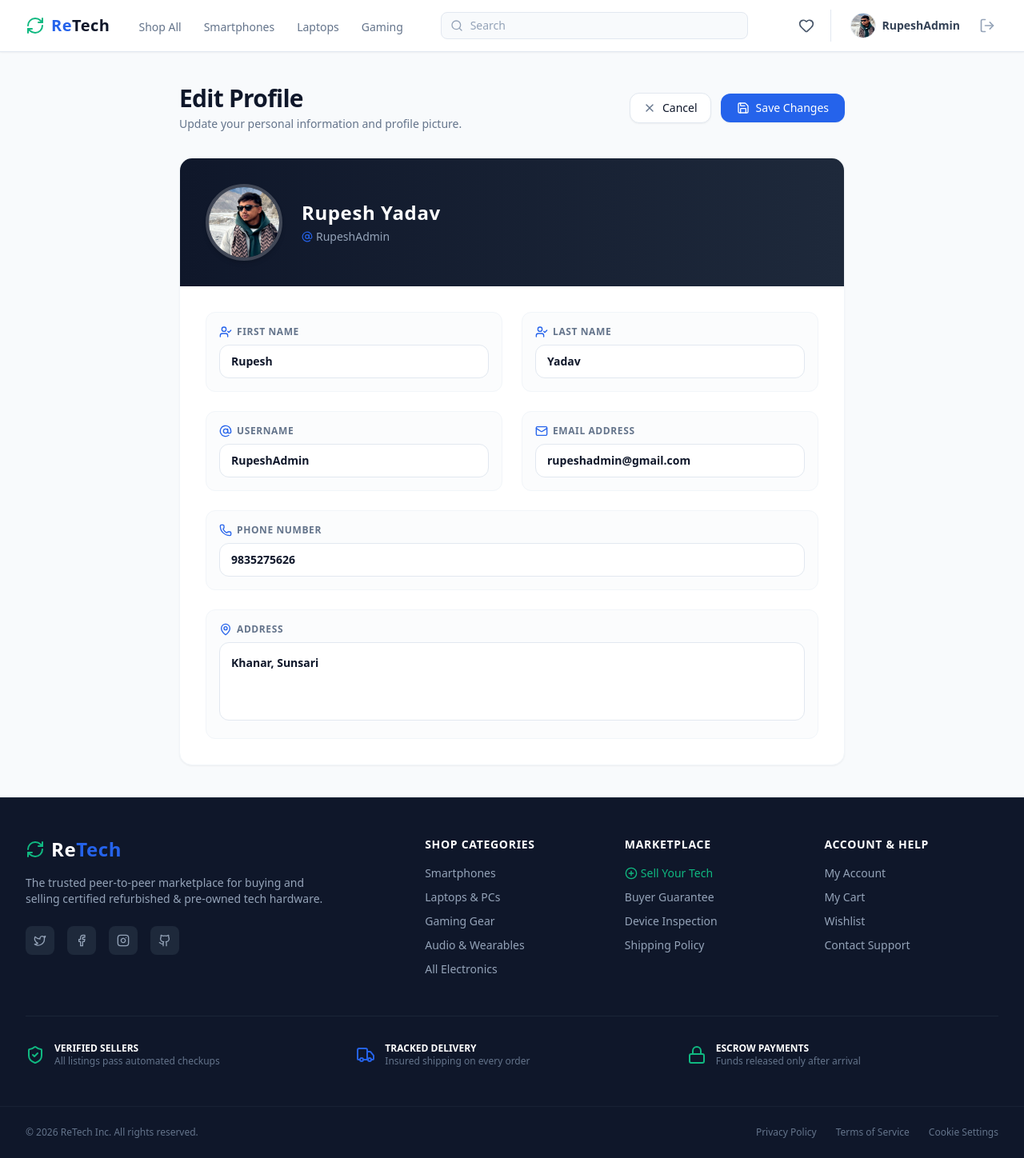
After one commit to bipinjlimbu/C2C-E-Commerce---Django-Project, a Django app: page /profile/edit/ in a window 1280 px wide. The commit adds this page. Shown: the whole page at 80% size. Run offline with Django 5.2, Linux system fonts and the light colour scheme; a user stored in the database is signed in.

Commit message:
Edit Profile Page Added

```diff
--- /dev/null
+++ b/rt_project/rt_app/templates/main/edit_profile_page.html
@@ -0,0 +1,176 @@
+<!DOCTYPE html>
+<html lang="en">
+<head>
+    <meta charset="UTF-8">
+    <meta name="viewport" content="width=device-width, initial-scale=1.0">
+    <title>Edit Profile - ReTech</title>
+    {% load static %}
+    <link href="{% static 'css/styles.css' %}" rel="stylesheet" />
+</head>
+<body class="bg-[#F8FAFC] text-[#0F172A] antialiased min-h-screen flex flex-col justify-between">
+
+    {% include 'components/_navbar.html' %}
+
+    {% include 'components/_messages.html' %}
+
+    <main class="max-w-4xl mx-auto w-full px-4 sm:px-6 lg:px-8 py-10 flex-1 space-y-8">
+
+        <form method="POST" enctype="multipart/form-data">
+            {% csrf_token %}
+
+            <div class="flex flex-col sm:flex-row sm:items-center justify-between gap-4 mb-8">
+                <div>
+                    <h1 class="text-3xl font-extrabold text-[#0F172A] tracking-tight">Edit Profile</h1>
+                    <p class="text-sm text-[#64748B] mt-1">Update your personal information and profile picture.</p>
+                </div>
+
+                <div class="flex items-center gap-3">
+                    <a href="/profile/" class="inline-flex items-center gap-2 px-4 py-2 bg-white hover:bg-slate-50 text-[#0F172A] font-medium text-sm rounded-xl border border-slate-200 shadow-sm transition-colors">
+                        <i data-lucide="x" class="w-4 h-4 text-slate-500"></i> Cancel
+                    </a>
+
+                    <button type="submit" class="inline-flex items-center gap-2 px-5 py-2 bg-[#2563EB] hover:bg-blue-700 text-white font-medium text-sm rounded-xl shadow-sm transition-colors">
+                        <i data-lucide="save" class="w-4 h-4"></i> Save Changes
+                    </button>
+                </div>
+            </div>
+
+            <div class="bg-white rounded-2xl border border-slate-100 shadow-sm overflow-hidden">
+
+                <div class="p-6 sm:p-8 bg-gradient-to-r from-slate-900 to-slate-800 text-white flex flex-col sm:flex-row items-center gap-6">
+                    <div class="relative shrink-0 group">
+                        {% if user.profile_picture %}
+                            <img id="avatar-preview" src="{{ user.profile_picture.url }}" alt="{{ user.username }}" class="w-24 h-24 rounded-full object-cover border-4 border-white/20 shadow-md">
+                        {% else %}
+                            <img id="avatar-preview" src="" alt="Preview" class="w-24 h-24 rounded-full object-cover border-4 border-white/20 shadow-md hidden">
+                            <div id="avatar-placeholder" class="w-24 h-24 rounded-full bg-slate-700 border-4 border-white/20 flex items-center justify-center text-slate-300 shadow-md">
+                                <i data-lucide="user" class="w-12 h-12"></i>
+                            </div>
+                        {% endif %}
+
+                        <label for="profile_picture" class="absolute inset-0 bg-slate-900/60 rounded-full flex flex-col items-center justify-center gap-1 cursor-pointer opacity-0 group-hover:opacity-100 transition-opacity text-white text-xs font-semibold">
+                            <i data-lucide="camera" class="w-5 h-5"></i>
+                            <span>Change</span>
+                        </label>
+                        <input type="file" id="profile_picture" name="profile_picture" class="hidden" accept="image/*" onchange="previewImage(event)">
+                    </div>
+
+                    <div class="text-center sm:text-left space-y-1 flex-1">
+                        <h2 class="text-2xl font-bold tracking-wide">
+                            {% if user.first_name or user.last_name %}
+                                {{ user.first_name }} {{ user.last_name }}
+                            {% else %}
+                                {% if user.is_staff %}
+                                    Administrator
+                                {% else %}
+                                    Anonymous User
+                                {% endif %}
+                            {% endif %}
+                        </h2>
+                        <p class="text-slate-400 text-sm flex items-center justify-center sm:justify-start gap-1">
+                            <i data-lucide="at-sign" class="w-3.5 h-3.5 text-[#2563EB]"></i> {{ user.username }}
+                        </p>
+                    </div>
+                </div>
+
+                <div class="p-6 sm:p-8 grid grid-cols-1 md:grid-cols-2 gap-6">
+
+                    <div class="space-y-2 p-4 rounded-xl bg-slate-50/50 border border-slate-100">
+                        <label for="first_name" class="text-xs font-bold text-[#64748B] uppercase tracking-wider flex items-center gap-1.5">
+                            <i data-lucide="user-check" class="w-4 h-4 text-[#2563EB]"></i> First Name
+                        </label>
+                        <input type="text" id="first_name" name="first_name"
+                            {% if data %}value="{{ data.first_name }}"{% else %}value="{{ user.first_name|default:'' }}"{% endif %}
+                            placeholder="Enter first name"
+                            class="w-full bg-white border border-slate-200 rounded-xl px-3.5 py-2.5 text-sm text-[#0F172A] font-semibold focus:outline-none focus:ring-2 focus:ring-[#2563EB]/20 focus:border-[#2563EB] transition-all">
+                    </div>
+
+                    <div class="space-y-2 p-4 rounded-xl bg-slate-50/50 border border-slate-100">
+                        <label for="last_name" class="text-xs font-bold text-[#64748B] uppercase tracking-wider flex items-center gap-1.5">
+                            <i data-lucide="user-check" class="w-4 h-4 text-[#2563EB]"></i> Last Name
+                        </label>
+                        <input type="text" id="last_name" name="last_name"
+                            {% if data %}value="{{ data.last_name }}"{% else %}value="{{ user.last_name|default:'' }}"{% endif %}
+                            placeholder="Enter last name"
+                            class="w-full bg-white border border-slate-200 rounded-xl px-3.5 py-2.5 text-sm text-[#0F172A] font-semibold focus:outline-none focus:ring-2 focus:ring-[#2563EB]/20 focus:border-[#2563EB] transition-all">
+                    </div>
+
+                    <div class="space-y-2 p-4 rounded-xl bg-slate-50/50 border border-slate-100">
+                        <label for="username" class="text-xs font-bold text-[#64748B] uppercase tracking-wider flex items-center gap-1.5">
+                            <i data-lucide="at-sign" class="w-4 h-4 text-[#2563EB]"></i> Username
+                        </label>
+                        <input type="text" id="username" name="username"
+                            {% if data %}value="{{ data.username }}"{% else %}value="{{ user.username|default:'' }}"{% endif %}
+                            placeholder="Enter username"
+                            class="w-full bg-white border border-slate-200 rounded-xl px-3.5 py-2.5 text-sm text-[#0F172A] font-semibold focus:outline-none focus:ring-2 focus:ring-[#2563EB]/20 focus:border-[#2563EB] transition-all">
+                        {% if errors.username %}
+                            <p class="text-red-500 text-xs mt-1 flex items-center gap-1"><i data-lucide="alert-circle" class="w-3.5 h-3.5"></i> {{ errors.username }}</p>
+                        {% endif %}
+                    </div>
+
+                    <div class="space-y-2 p-4 rounded-xl bg-slate-50/50 border border-slate-100">
+                        <label for="email" class="text-xs font-bold text-[#64748B] uppercase tracking-wider flex items-center gap-1.5">
+                            <i data-lucide="mail" class="w-4 h-4 text-[#2563EB]"></i> Email Address
+                        </label>
+                        <input type="email" id="email" name="email"
+                            {% if data %}value="{{ data.email }}"{% else %}value="{{ user.email|default:'' }}"{% endif %}
+                            placeholder="Enter email"
+                            class="w-full bg-white border border-slate-200 rounded-xl px-3.5 py-2.5 text-sm text-[#0F172A] font-semibold focus:outline-none focus:ring-2 focus:ring-[#2563EB]/20 focus:border-[#2563EB] transition-all">
+                        {% if errors.email %}
+                            <p class="text-red-500 text-xs mt-1 flex items-center gap-1"><i data-lucide="alert-circle" class="w-3.5 h-3.5"></i> {{ errors.email }}</p>
+                        {% endif %}
+                    </div>
+
+                    <div class="md:col-span-2 space-y-2 p-4 rounded-xl bg-slate-50/50 border border-slate-100">
+                        <label for="phone" class="text-xs font-bold text-[#64748B] uppercase tracking-wider flex items-center gap-1.5">
+                            <i data-lucide="phone" class="w-4 h-4 text-[#2563EB]"></i> Phone Number
+                        </label>
+                        <input type="text" id="phone" name="phone"
+                            {% if data %}value="{{ data.phone }}"{% else %}value="{{ user.phone|default:'' }}"{% endif %}
+                            placeholder="Enter phone number"
+                            class="w-full bg-white border border-slate-200 rounded-xl px-3.5 py-2.5 text-sm text-[#0F172A] font-semibold focus:outline-none focus:ring-2 focus:ring-[#2563EB]/20 focus:border-[#2563EB] transition-all">
+                    </div>
+
+                    <div class="md:col-span-2 space-y-2 p-4 rounded-xl bg-slate-50/50 border border-slate-100">
+                        <label for="address" class="text-xs font-bold text-[#64748B] uppercase tracking-wider flex items-center gap-1.5">
+                            <i data-lucide="map-pin" class="w-4 h-4 text-[#2563EB]"></i> Address
+                        </label>
+                        <textarea id="address" name="address" rows="3"
+                            placeholder="Enter your full address"
+                            class="w-full bg-white border border-slate-200 rounded-xl p-3.5 text-sm text-[#0F172A] font-semibold focus:outline-none focus:ring-2 focus:ring-[#2563EB]/20 focus:border-[#2563EB] transition-all resize-none leading-relaxed">{% if data %}{{ data.address }}{% else %}{{ user.address|default:'' }}{% endif %}</textarea>
+                    </div>
+
+                </div>
+
+            </div>
+
+        </form>
+
+    </main>
+
+    {% include 'components/_footer.html' %}
+
+    <script src="{% static 'js/lucide.min.js' %}"></script>
+    <script>
+        lucide.createIcons();
+
+        function previewImage(event) {
+            const input = event.target;
+            if (input.files && input.files[0]) {
+                const reader = new FileReader();
+                reader.onload = function(e) {
+                    const avatarPreview = document.getElementById('avatar-preview');
+                    const avatarPlaceholder = document.getElementById('avatar-placeholder');
+
+                    avatarPreview.src = e.target.result;
+                    avatarPreview.classList.remove('hidden');
+                    if (avatarPlaceholder) {
+                        avatarPlaceholder.classList.add('hidden');
+                    }
+                }
+                reader.readAsDataURL(input.files[0]);
+            }
+        }
+    </script>
+</body>
+</html>
--- a/rt_project/rt_app/urls.py
+++ b/rt_project/rt_app/urls.py
@@ -1,7 +1,7 @@
 from django.urls import path
 from .views.main_view import home_view
 from .views.auth_view import register_view, login_view, logout_view
-from .views.profile_view import profile_view
+from .views.profile_view import profile_view, edit_profile_view
 
 urlpatterns = [
     path('', home_view, name='home'),
@@ -9,4 +9,5 @@ urlpatterns = [
     path('login/', login_view, name='login'),
     path('logout/', logout_view, name='logout'),
     path('profile/', profile_view, name='profile'),
+    path('profile/edit/', edit_profile_view, name='edit_profile'),
 ]
--- a/rt_project/rt_app/views/profile_view.py
+++ b/rt_project/rt_app/views/profile_view.py
@@ -6,3 +6,44 @@ from ..models import User
 @login_required
 def profile_view(request):
     return render(request, 'main/profile_page.html')
+
+@login_required
+def edit_profile_view(request):
+    errors = {}
+    if request.method == 'POST':
+        username = request.POST.get('username')
+        first_name = request.POST.get('first_name')
+        last_name = request.POST.get('last_name')
+        email = request.POST.get('email')
+        phone = request.POST.get('phone')
+        address = request.POST.get('address')
+        profile_picture = request.FILES.get('profile_picture')
+
+        if not username:
+            errors['username'] = "Username is required."
+        elif User.objects.filter(username=username).exclude(id=request.user.id).exists():
+            errors['username'] = "Username already exists."
+
+        if not email:
+            errors['email'] = "Email is required."
+        elif User.objects.filter(email=email).exclude(id=request.user.id).exists():
+            errors['email'] = "Email already exists."
+
+        if errors:
+            return render(request, 'main/edit_profile_page.html', {'errors': errors, 'data': request.POST})
+
+        user = User.objects.get(id=request.user.id)
+        user.username = username
+        user.first_name = first_name
+        user.last_name = last_name
+        user.email = email
+        user.phone = phone
+        user.address = address
+        if profile_picture:
+            user.profile_picture = profile_picture
+        user.save()
+
+        messages.success(request, "Profile updated successfully.")
+        return redirect('/profile/')
+
+    return render(request, 'main/edit_profile_page.html')
--- a/rt_project/static/css/styles.css
+++ b/rt_project/static/css/styles.css
@@ -431,12 +431,12 @@ Ensure the default browser behavior of the `hidden` attribute.
   --tw-scroll-snap-strictness: proximity;
 }
 
-.border, .border-4, .border-t, .border-b, .border-b-2, .border-l, .file\:border-0::file-selector-button {
+.border, .border-4, .border-t, .border-b, .border-b-2, .border-l, .file\:border-0::file-selector-button, .sm\:border-t-0 {
   --tw-border-opacity: 1;
   border-color: rgb(229 231 235 / var(--tw-border-opacity));
 }
 
-.shadow-sm, .shadow-2xl, .shadow-md, .shadow-xl, .hover\:shadow-md {
+.shadow-sm, .shadow-2xl, .shadow-md, .shadow-xl, .shadow-inner, .hover\:shadow-md {
   --tw-ring-offset-shadow: 0 0 #0000;
   --tw-ring-shadow: 0 0 #0000;
   --tw-shadow: 0 0 #0000;
@@ -630,6 +630,14 @@ Ensure the default browser behavior of the `hidden` attribute.
   margin-left: 1rem;
 }
 
+.mb-1\.5 {
+  margin-bottom: 0.375rem;
+}
+
+.mb-8 {
+  margin-bottom: 2rem;
+}
+
 .block {
   display: block;
 }
@@ -833,6 +853,14 @@ Ensure the default browser behavior of the `hidden` attribute.
   transform: var(--tw-transform);
 }
 
+.cursor-pointer {
+  cursor: pointer;
+}
+
+.resize-none {
+  resize: none;
+}
+
 .snap-x {
   scroll-snap-type: x var(--tw-scroll-snap-strictness);
 }
@@ -1247,6 +1322,10 @@ Ensure the default browser behavior of the `hidden` attribute.
   padding: 1.5rem;
 }
 
+.p-3\.5 {
+  padding: 0.875rem;
+}
+
 .py-20 {
   padding-top: 5rem;
   padding-bottom: 5rem;
@@ -1463,6 +1558,10 @@ Ensure the default browser behavior of the `hidden` attribute.
   line-height: 1.25;
 }
 
+.leading-relaxed {
+  line-height: 1.625;
+}
+
 .tracking-wide {
   letter-spacing: 0.025em;
 }
```
Also changed, not shown: other parts of rt_project/static/css/styles.css (+140 -1 lines), rt_project/db.sqlite3, rt_project/media/images/users/423555786_352325464315145_1380459944085086183_n_6HiLBMb.jpg (added), rt_project/media/images/users/DSC_1217.png (added), rt_project/media/images/users/Screenshot_2026-07-23_150222.png (added), rt_project/media/images/users/Screenshot_2026-07-23_150244.png (added).
